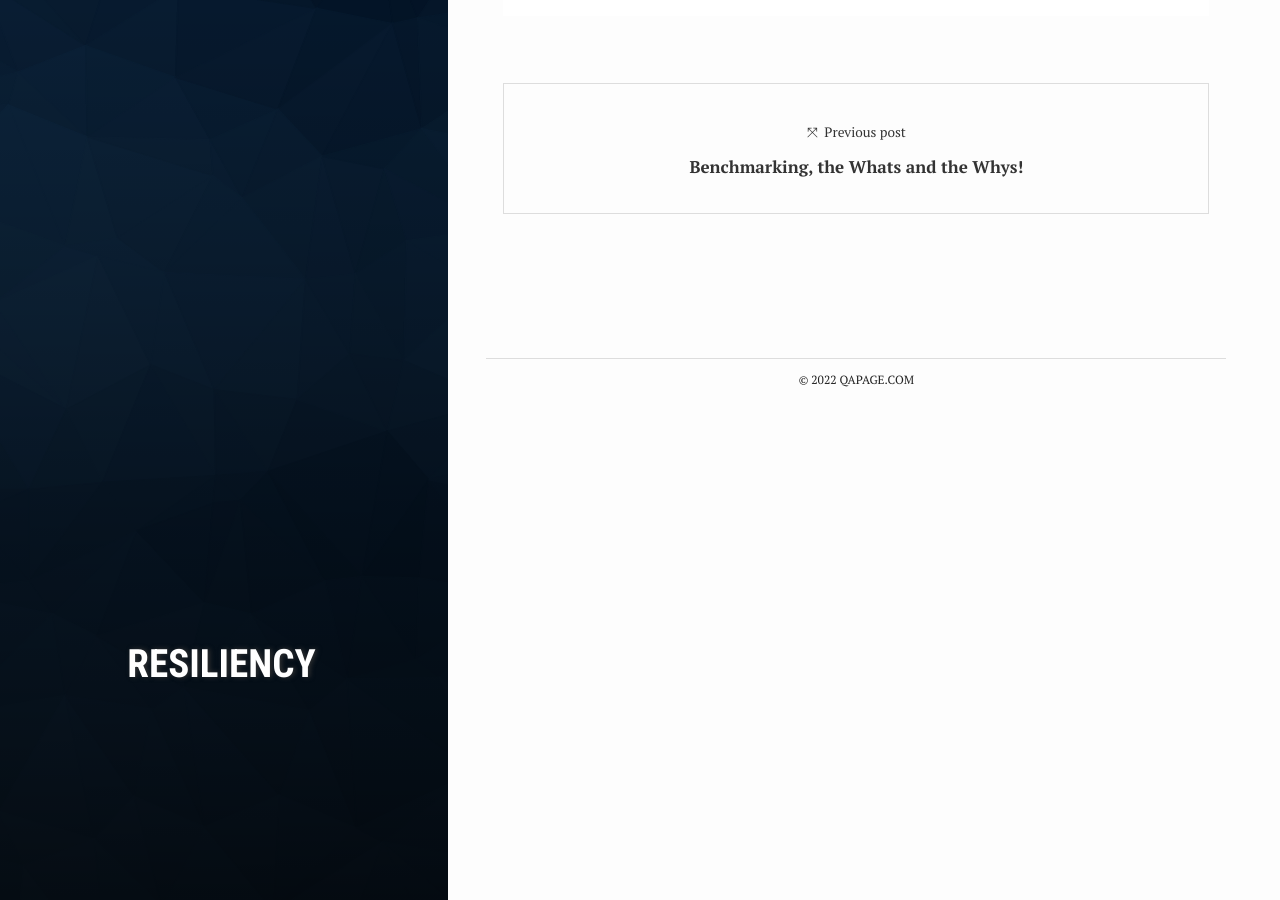
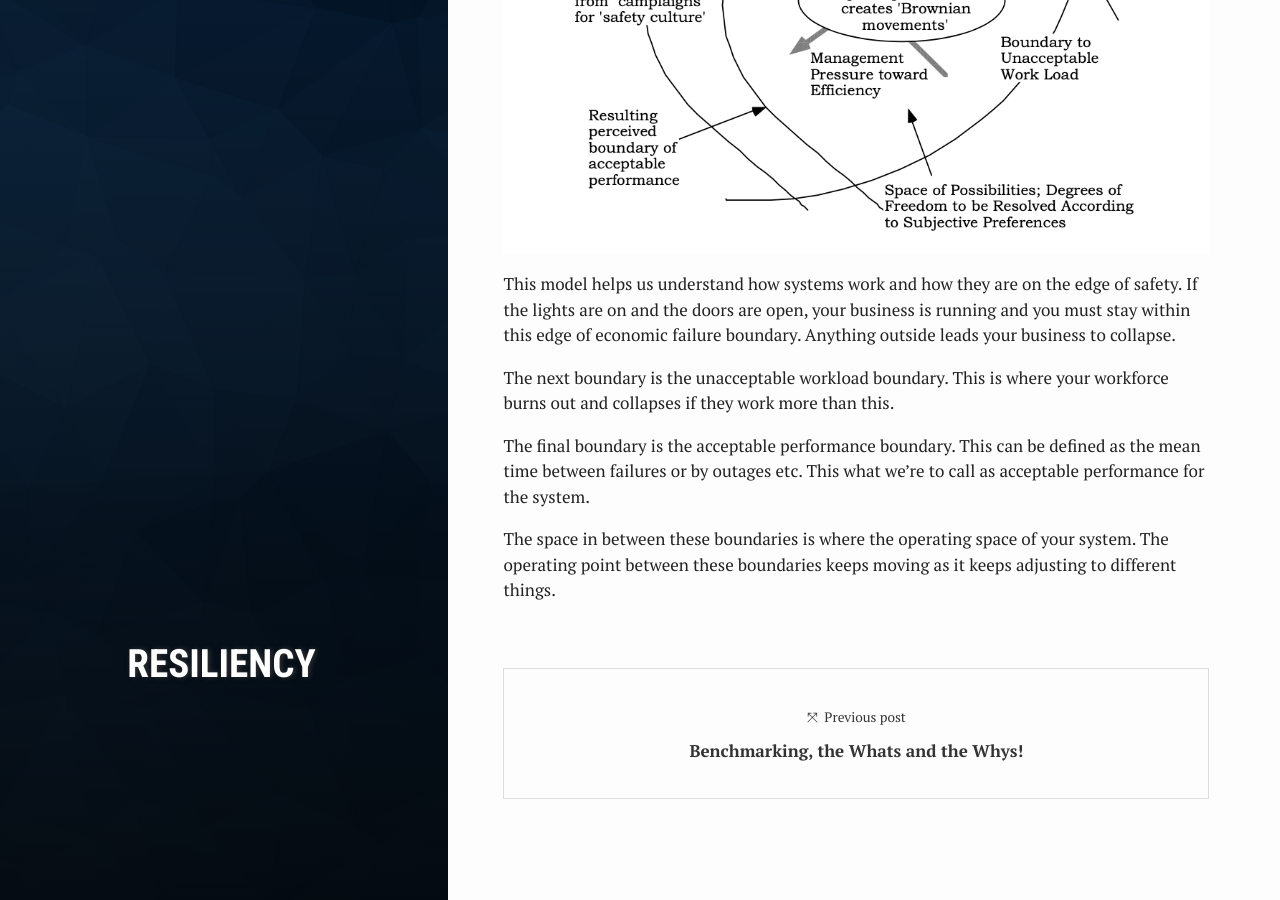
Before and after one commit to qapage/qapage.github.io, a Jekyll site: the page built from _posts/2022-05-15-Resiliency-A-Competitive-Advantage.md, in a window 1280 px wide and 900 px high, scrolled down 2834 px. Built offline with Jekyll 4.4.1, drawn with Linux system fonts in a browser that asks for light colours; some of the changed text lies outside the part shown.

Commit message:
adding more content

```diff
--- a/_posts/2022-05-15-Resiliency-A-Competitive-Advantage.md
+++ b/_posts/2022-05-15-Resiliency-A-Competitive-Advantage.md
@@ -20,6 +20,10 @@ All those vendors, all those dependencies, those interacting systems, those data
 
 Your system now has lots of failure modes. And given how many of those exist, you're probably not even aware of all the little failures that are constantly happening across your system. That is, your system is probably running in a degraded state a lot more than you know. You only notice when the degradation becomes bigger.
 
+Figure 2 shows a causal tree derived from the Zeebrügge accident where several decision makers at different times, in different parts of a shipping company, all are striving locally to optimise cost effectiveness and thus are preparing the stage for an accident. The dynamic flow of events can then be released by a single human act.
+
+As seen by the individual decision makers from the front end, it will be difficult to see the total picture during their daily operational decision making. The individual decision makers cannot see the complete picture and judge the state of the multiple defences conditionally depending on decisions taken by other people in other departments and organisations.
+
 A single failure may allow the ship to remain afloat.
 ![placeholder](/assets/images/Herald_of_Free_Enterprise.jpeg)
 
@@ -28,3 +32,12 @@ But a chain of small failures tied together, form a catastrophic failure.
 
 #### The Rasmussen Model, 1997
 ![placeholder](/assets/images/Rasmussen_model_1997.png)
+
+This model helps us understand how systems work and how they are on the edge of safety.
+If the lights are on and the doors are open, your business is running and you must stay within this edge of economic failure boundary. Anything outside leads your business to collapse.
+
+The next boundary is the unacceptable workload boundary. This is where your workforce burns out and collapses if they work more than this.
+
+The final boundary is the acceptable performance boundary. This can be defined as the mean time between failures or by outages etc. This what we're to call as acceptable performance for the system.
+
+The space in between these boundaries is where the operating space of your system. The operating point between these boundaries keeps moving as it keeps adjusting to different things.
```
